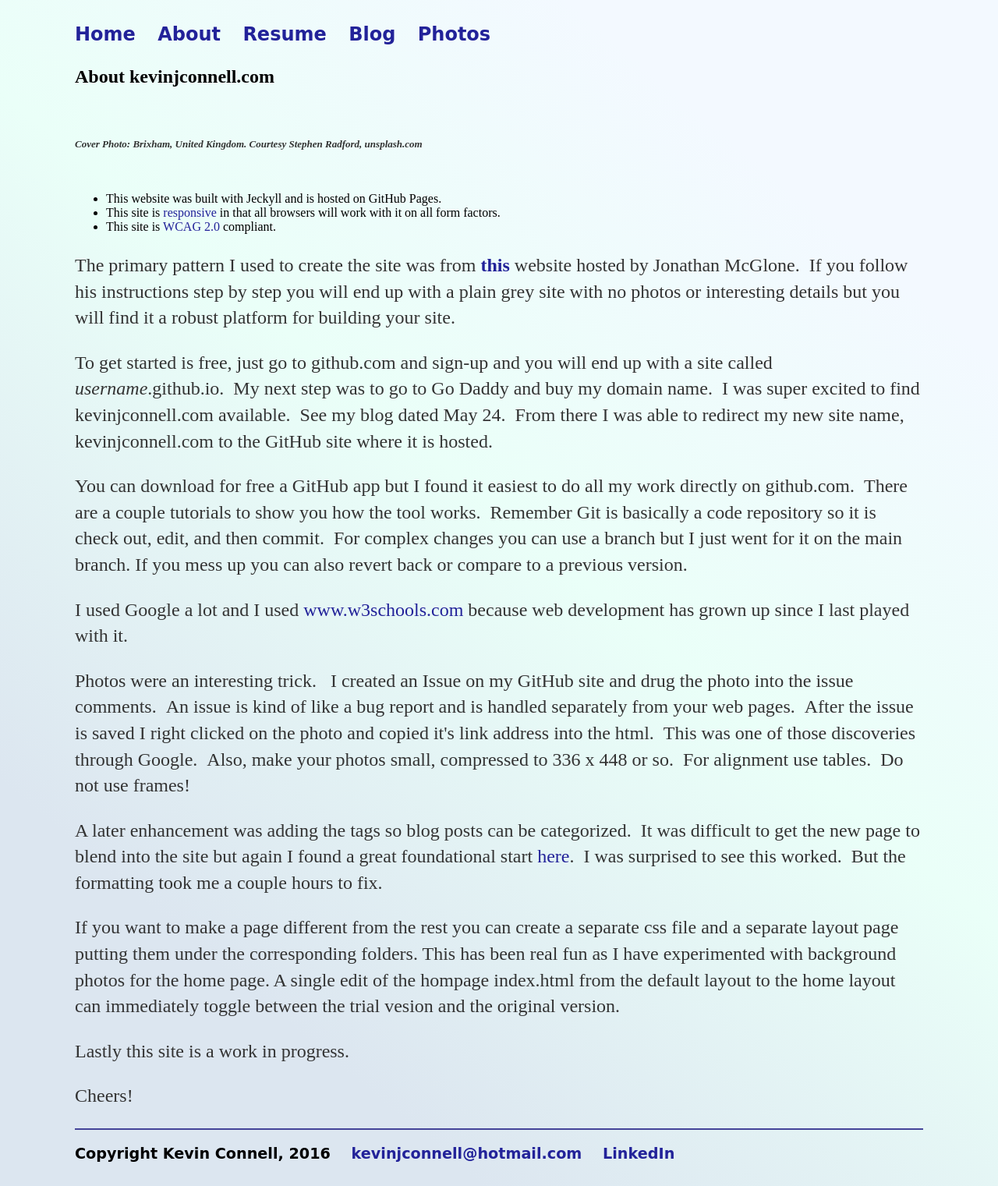
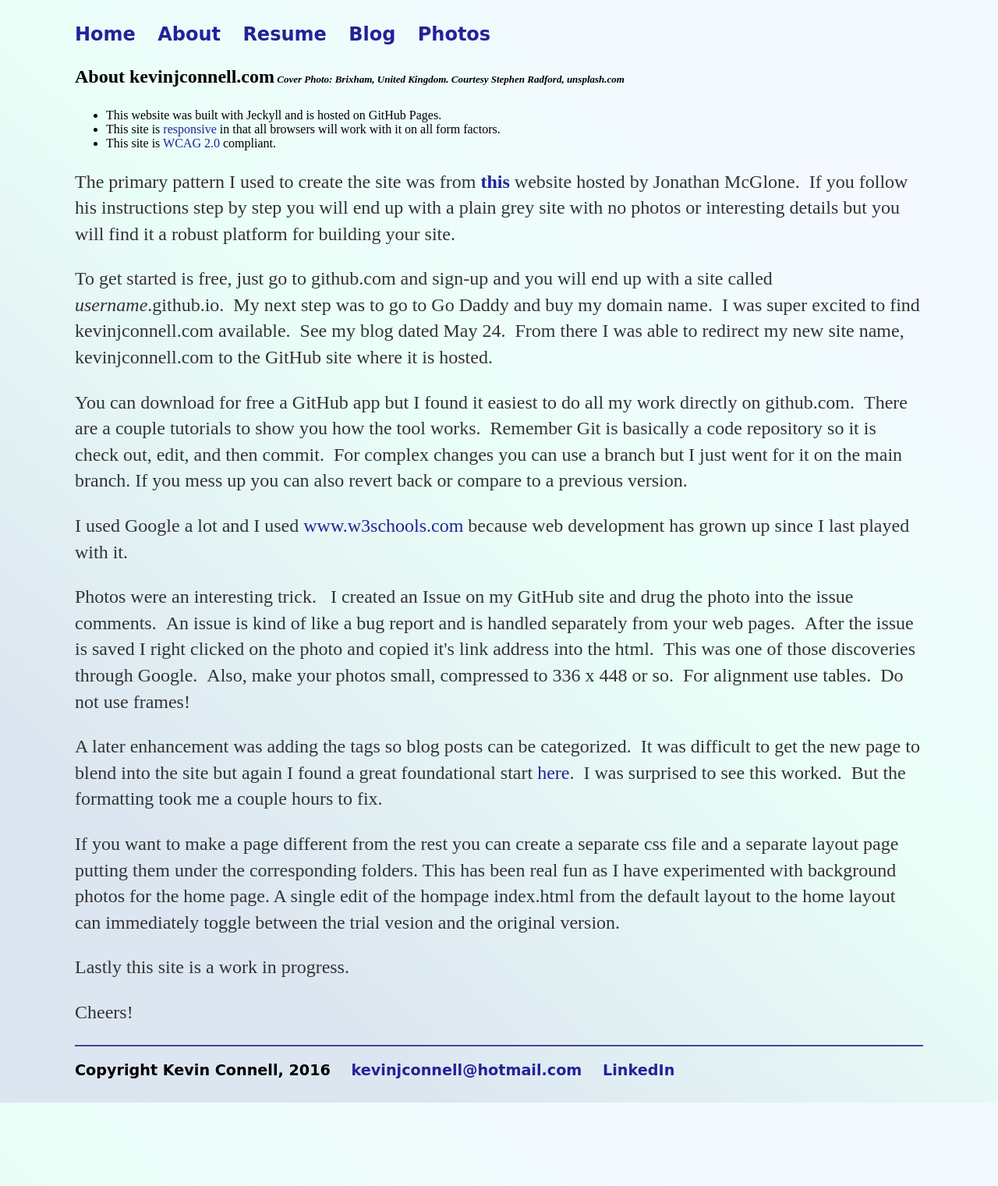
Before and after one commit to mo4dawg/mo4dawg.github.io, a Jekyll site: the page built from theSite/index.html, in a window 1280 px wide. Shown: the whole page at 78% size. Built offline with Jekyll 4.4.1, drawn with Linux system fonts in a browser that asks for light colours; after the commit the page ends 1414 px from its top, so only the background shows below that.

Commit message:
Update index.html

```diff
--- a/theSite/index.html
+++ b/theSite/index.html
@@ -3,7 +3,7 @@ layout: default
 title: About this Website
 ---
 <div class="blurb">
-  <h2>About kevinjconnell.com<p><font size = "2"><i> Cover Photo: Brixham, United Kingdom.  Courtesy Stephen Radford, unsplash.com</i></font></p></h2>
+  <h2>About kevinjconnell.com<font size = "2"><i> Cover Photo: Brixham, United Kingdom.  Courtesy Stephen Radford, unsplash.com</i></font></h2>
   <div>
     <ul>
       <li>This website was built with Jeckyll and is hosted on GitHub Pages.</li>
```
